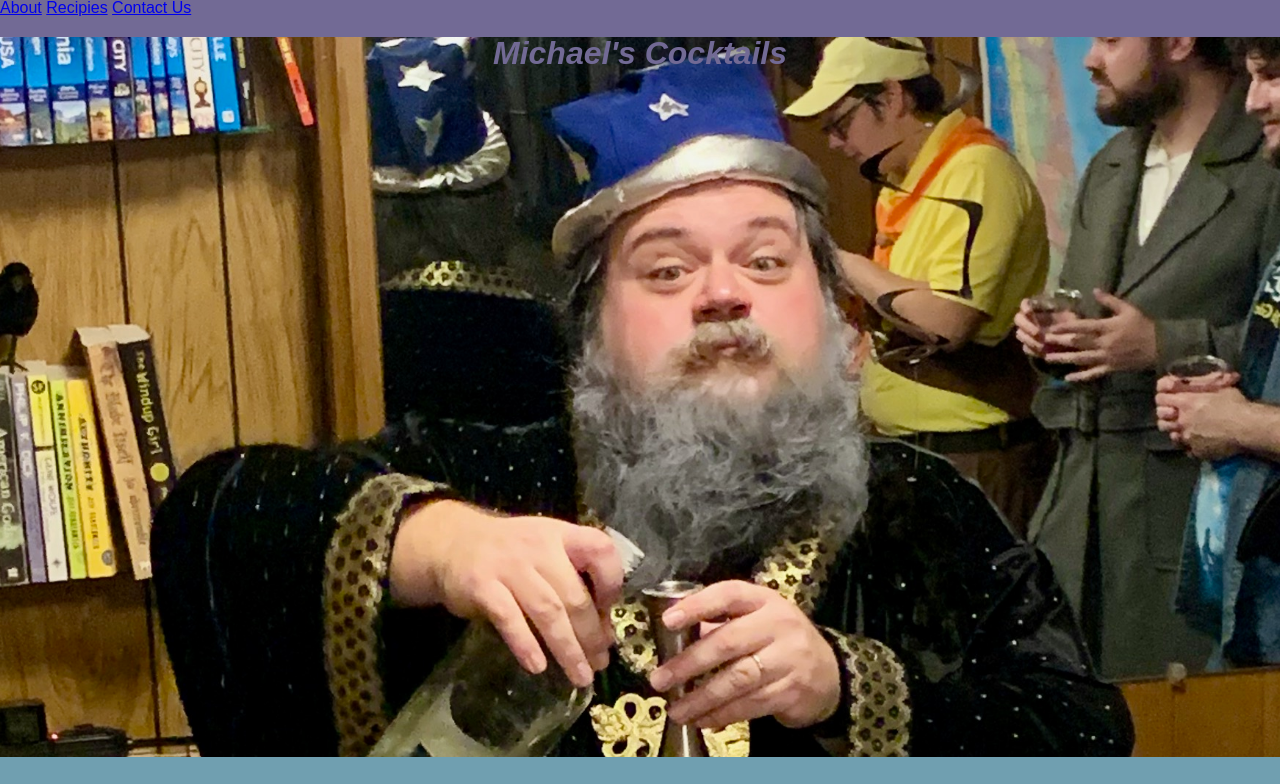
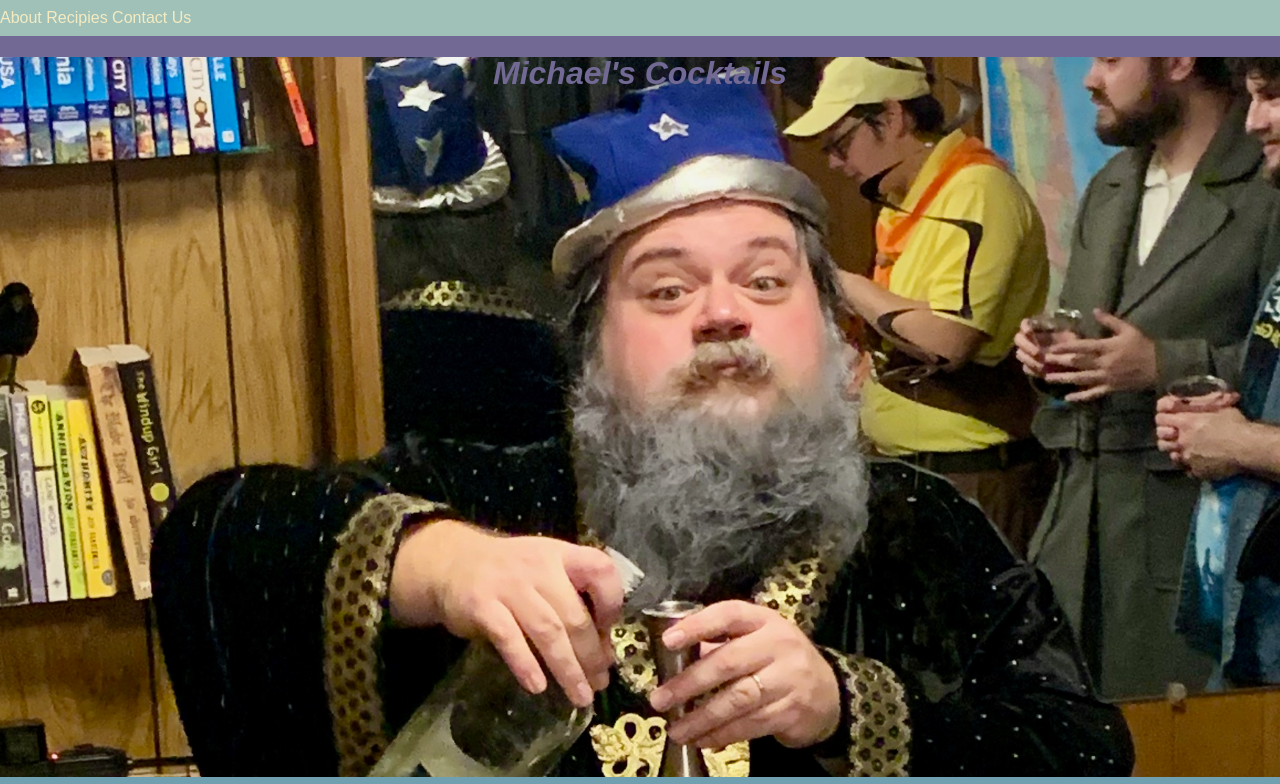
Before and after one commit to utumno86/SDGTestDrive0920, a website: page public/index.html in a window 1280 px wide. Shown: the top 784 px of the page. Drawn offline with Linux system fonts and the light colour scheme.

Commit message:
reworked the navbar

```diff
--- a/public/main.css
+++ b/public/main.css
@@ -1,6 +1,17 @@
 body{
   font-family: Arial, Helvetica, sans-serif;
   background-color: #726a95;
+}
+
+nav {
+  background-color: #a0c1b8;
+  width: 100%;
+  padding-top: 10px;
+  padding-bottom: 10px;
+}
+nav a {
+  color: #f4ebc1;
+  text-decoration: none;
 }
 
 #hero {
```
